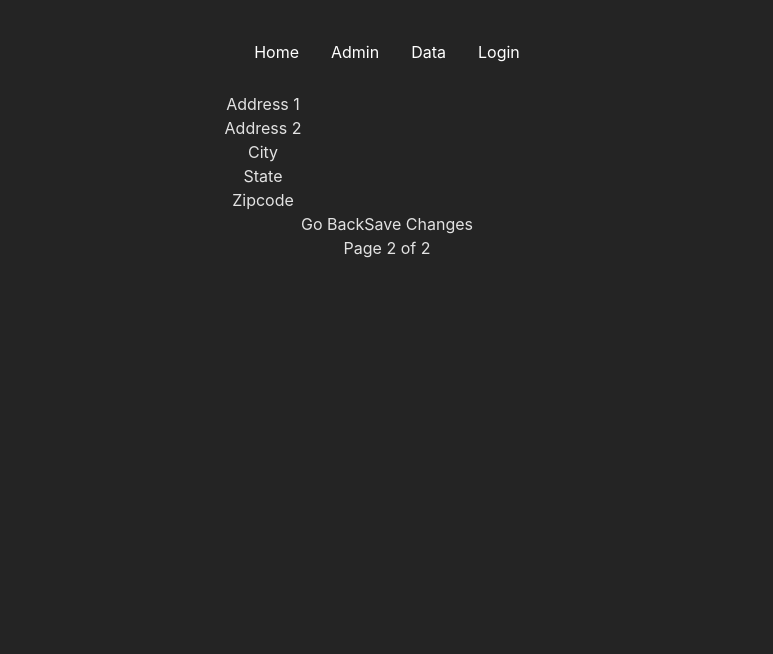
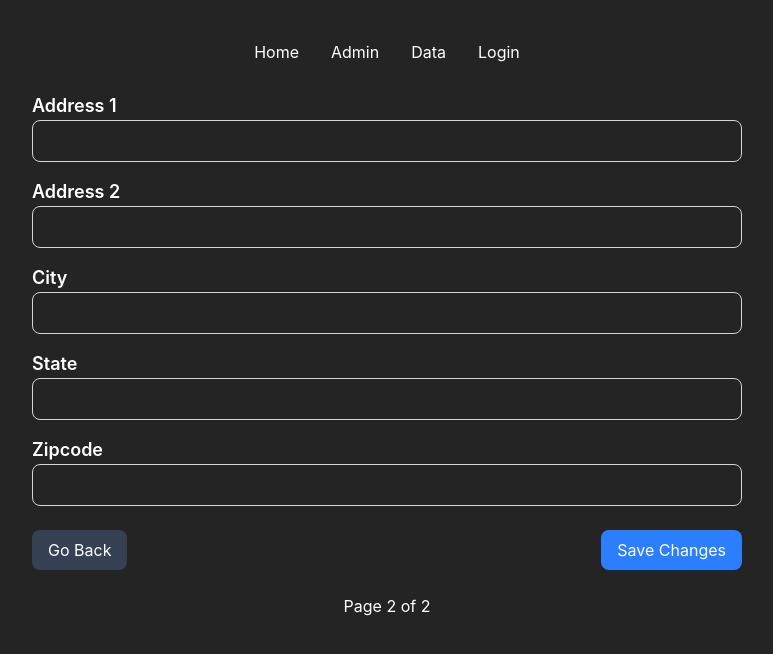
Before and after one commit to arcoleburn/zealthy-frontend, a React (Vite) app: page /page2 in a window 1280 px wide. Shown: the top 654 px of the page, without its empty margins (253-1026 px from the left). Built offline with nearby package versions, Linux system fonts and the light colour scheme; no server answers.

Commit message:
page 2 and data table

```diff
--- a/src/App.css
+++ b/src/App.css
@@ -2,6 +2,6 @@
   width: 100%;
   height: 100%;
   margin: 0 auto;
-  padding: 2rem;
+  padding-top: 2rem;
   text-align: center;
 }
--- a/src/pages/PageTwo/PageTwo.tsx
+++ b/src/pages/PageTwo/PageTwo.tsx
@@ -15,14 +15,29 @@ const PageTwo = () => {
     );
   };
   return (
-    <div>
-      {pageTwo.includes("aboutMe") && <AboutMe />}
-      {pageTwo.includes("birthday") && <Birthday />}
-      {pageTwo.includes("address") && <Address />}
-      <button onClick={() => navigate("/")}>Go Back</button>
-      <button onClick={handleSave}>Save Changes</button>
-      <p> Page 2 of 2</p>
+    <div className="space-y-6">
+    {pageTwo.includes("aboutMe") && <AboutMe />}
+    {pageTwo.includes("birthday") && <Birthday />}
+    {pageTwo.includes("address") && <Address />}
+
+    <div className="flex justify-between mt-4">
+      <button
+        onClick={() => navigate("/")}
+        className="px-4 py-2 bg-gray-700 text-white rounded-lg hover:bg-gray-600"
+      >
+        Go Back
+      </button>
+
+      <button
+        onClick={handleSave}
+        className="px-4 py-2 bg-blue-500 text-white rounded-lg hover:bg-blue-400"
+      >
+        Save Changes
+      </button>
     </div>
+
+    <p className="text-center text-white mt-4">Page 2 of 2</p>
+  </div>
   );
 };
 
--- a/src/scenes/Address/Address.tsx
+++ b/src/scenes/Address/Address.tsx
@@ -14,57 +14,62 @@ const Address: FC = () => {
   };
 
   return (
-    <>
+    <div className="space-y-4 text-white">
       <div>
-        <label>Address 1</label>
+        <label className="block text-lg font-semibold text-left">Address 1</label>
         <input
           type="text"
           name="address1"
           value={user?.address.address1}
           onChange={(e) => handleChange(e.target.name, e.target.value)}
+          className="w-full px-4 py-2 border border-gray-300 rounded-lg focus:outline-none focus:ring-2 focus:ring-blue-500"
         />
       </div>
 
       <div>
-        <label>Address 2</label>
+        <label className="block text-lg font-semibold text-left">Address 2</label>
         <input
           type="text"
           name="address2"
           value={user?.address.address2}
           onChange={(e) => handleChange(e.target.name, e.target.value)}
+          className="w-full px-4 py-2 border border-gray-300 rounded-lg focus:outline-none focus:ring-2 focus:ring-blue-500"
         />
       </div>
 
       <div>
-        <label>City</label>
+        <label className="block text-lg font-semibold text-left">City</label>
         <input
           type="text"
           name="city"
           value={user?.address.city}
           onChange={(e) => handleChange(e.target.name, e.target.value)}
+          className="w-full px-4 py-2 border border-gray-300 rounded-lg focus:outline-none focus:ring-2 focus:ring-blue-500"
         />
       </div>
 
       <div>
-        <label>State</label>
+        <label className="block text-lg font-semibold text-left">State</label>
         <input
           type="text"
           name="state"
           value={user?.address.state}
           onChange={(e) => handleChange(e.target.name, e.target.value)}
+          className="w-full px-4 py-2 border border-gray-300 rounded-lg focus:outline-none focus:ring-2 focus:ring-blue-500"
         />
       </div>
 
       <div>
-        <label>Zipcode</label>
+        <label className="block text-lg font-semibold text-left">Zipcode</label>
         <input
           type="text"
           name="zipcode"
           value={user?.address.zipcode}
           onChange={(e) => handleChange(e.target.name, e.target.value)}
+          className="w-full px-4 py-2 border border-gray-300 rounded-lg focus:outline-none focus:ring-2 focus:ring-blue-500"
         />
       </div>
-    </>
+    </div>
   );
 };
 
--- a/src/scenes/Data/Data.module.css
+++ /dev/null
@@ -1,6 +0,0 @@
-.table{
-  margin: 0 auto;
-  td{
-    padding: 15px;
-  }
-}
--- a/src/scenes/Data/Data.tsx
+++ b/src/scenes/Data/Data.tsx
@@ -1,7 +1,5 @@
 import { useEffect, useState } from "react";
 import { getAllUserData } from "../../services/users";
-
-import styles from "./Data.module.css"
 
 const Data = () => {
   const [data, setData] = useState([]);
@@ -44,33 +42,43 @@ const Data = () => {
 
     const rows = data.map((user, index) => (
       <tr key={index}>
-        <td>{user.userId}</td>
-        <td>{user.email || ""}</td>
-        <td>{user.aboutMe || ""}</td>
-        <td>{user.birthday || ""}</td>
-        <td>{user.address1 || ""}</td>
-        <td>{user.address2 || ""}</td>
-        <td>{user.city || ""}</td>
-        <td>{user.state || ""}</td>
-        <td>{user.zipcode || ""}</td>
+        <td className="px-4 py-2 border w-15 ">{user.userId}</td>
+        <td className="px-4 py-2 border max-w-50 truncate">{user.email || ""}</td>
+        <td className="px-4 py-2 border max-w-xs truncate">{user.aboutMe || ""}</td>
+        <td className="px-4 py-2 border w-32 truncate">
+          {user.birthday || ""}
+        </td>
+        <td className="px-4 py-2 border w-64 truncate">
+          {user.address1 || ""}
+        </td>
+        <td className="px-4 py-2 border w-64 truncate">
+          {user.address2 || ""}
+        </td>
+        <td className="px-4 py-2 border w-40 truncate">{user.city || ""}</td>
+        <td className="px-4 py-2 border w-32 truncate">{user.state || ""}</td>
+        <td className="px-4 py-2 border w-32 truncate">{user.zipcode || ""}</td>
       </tr>
     ));
 
     return (
-      <table border={15} className={styles.table}>
+      <div className=" w-full overflow-x-auto">
+        <table className="min-w-full table-auto border-collapse">
           <thead>
-          <tr>
+            <tr className="bg-gray-800 text-white">
               {headers.map((header, index) => (
-              <th key={index}>{header}</th>
+                <th key={index} className="px-4 py-2 text-left border">
+                  {header}
+                </th>
               ))}
             </tr>
           </thead>
           <tbody>{rows}</tbody>
         </table>
+      </div>
     );
   };
 
-  return <div>{generateTable(data)}</div>;
+  return <div className="p-4">{generateTable(data)}</div>;
 };
 
 export default Data;
```
Lines whose indentation alone changed are shown as unchanged.
